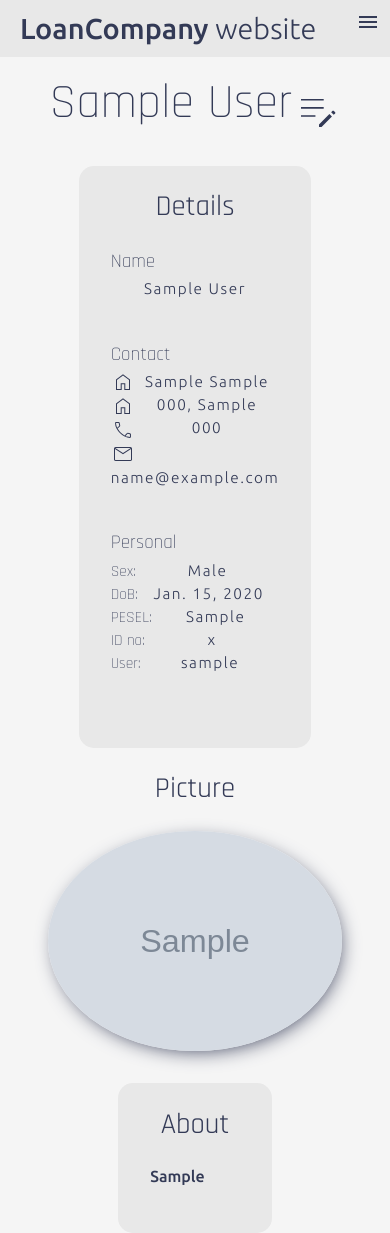
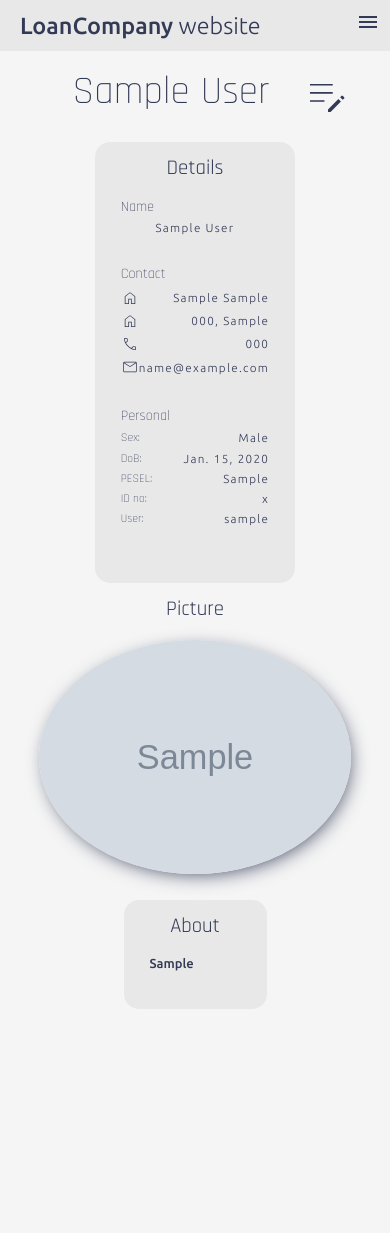
Before and after one commit to adam-teszner/loan-company, a Django app: page /accounts/user/1 in a window 390 px wide. After the commit the page ends 1009 px from the top, so only its background shows below. Run offline with Django 4.2, Linux system fonts and the light colour scheme; a user stored in the database is signed in; tables that the repository leaves empty hold one stand-in row (values such as "Sample post"); grey boxes marked "Sample" are stand-in pictures.

Commit message:
fixed many responsive issues on FE level

```diff
--- a/core/templates/registration/profile.html
+++ b/core/templates/registration/profile.html
@@ -14,17 +14,17 @@
             <h2>Details</h2>
             <div>
                 Name
-                <p>{{userinfo.first_name}} {{userinfo.last_name}}</p>
+                <p id="name">{{userinfo.first_name}} {{userinfo.last_name}}</p>
             </div>
             <div>
                 Contact
-                <p><svg xmlns="http://www.w3.org/2000/svg" height="24" width="24" fill="#333A56"><path d="M6 19h3.7v-5.875h4.6V19H18v-9l-6-4.55L6 10Zm-1 1V9.5l7-5.3 7 5.3V20h-5.7v-5.875h-2.6V20Zm7-7.775Z"/></svg>{{userinfo.adress.street}} {{userinfo.adress.building_no}}</p>
-                <p><svg xmlns="http://www.w3.org/2000/svg" height="24" width="24" fill="#333A56"><path d="M6 19h3.7v-5.875h4.6V19H18v-9l-6-4.55L6 10Zm-1 1V9.5l7-5.3 7 5.3V20h-5.7v-5.875h-2.6V20Zm7-7.775Z"/></svg>{{userinfo.adress.zip_code}}, {{userinfo.adress.city}}</p>
-                <p><svg xmlns="http://www.w3.org/2000/svg" height="24" width="24" fill="#333A56"><path d="M18.9 19.875q-2.6 0-5.262-1.325-2.663-1.325-4.788-3.462Q6.725 12.95 5.388 10.3 4.05 7.65 4.05 5.05q0-.45.3-.75T5.1 4h2.45q.45 0 .75.25t.375.675l.5 2.375q.075.4-.012.712-.088.313-.338.538L6.65 10.6q1.325 2.225 3.013 3.887 1.687 1.663 3.937 2.938l2.125-2.2q.25-.25.563-.35.312-.1.662-.025l2.1.425q.4.1.65.4.25.3.25.725v2.425q0 .45-.3.75t-.75.3ZM6.15 9.65 8.075 7.9q.1-.1.125-.225.025-.125 0-.25L7.75 5.3q-.05-.15-.137-.225Q7.525 5 7.375 5h-2.05q-.125 0-.2.075-.075.075-.075.2.025 1.025.313 2.137.287 1.113.787 2.238Zm8.375 8.225q1.025.5 2.175.738 1.15.237 2 .262.1 0 .175-.075.075-.075.075-.2v-2q0-.15-.075-.25t-.225-.15l-1.85-.375q-.1-.025-.187 0-.088.025-.188.125ZM6.15 9.65Zm8.375 8.225Z"/></svg>{{userinfo.phone_no}}</p>
+                <p><img src="{% static 'images/svg/adress.svg' %}" alt="Adress1">{{userinfo.adress.street}} {{userinfo.adress.building_no}}</p>
+                <p><img src="{% static 'images/svg/adress.svg' %}" alt="Adress2">{{userinfo.adress.zip_code}}, {{userinfo.adress.city}}</p>
+                <p><img src="{% static 'images/svg/phone.svg' %}" alt="Phone No.">{{userinfo.phone_no}}</p>
                 {% if userinfo.user.email %}
-                    <p><svg xmlns="http://www.w3.org/2000/svg" height="24" width="24" fill="#333A56"><path d="M4.625 19q-.7 0-1.162-.462Q3 18.075 3 17.375V6.625q0-.7.463-1.162Q3.925 5 4.625 5h14.75q.7 0 1.163.463.462.462.462 1.162v10.75q0 .7-.462 1.163-.463.462-1.163.462ZM12 12.125l-8-5.25v10.5q0 .275.175.45t.45.175h14.75q.275 0 .45-.175t.175-.45v-10.5ZM12 11l7.7-5H4.3ZM4 6.875V6v11.375q0 .275.175.45t.45.175H4v-.625Z"/></svg>{{userinfo.user.email}}</p>
+                <p><img src="{% static 'images/svg/email.svg' %}" alt="Email">{{userinfo.user.email}}</p>
                 {% else %}
-                    <p><svg xmlns="http://www.w3.org/2000/svg" height="24" width="24" fill="#333A56"><path d="M4.625 19q-.7 0-1.162-.462Q3 18.075 3 17.375V6.625q0-.7.463-1.162Q3.925 5 4.625 5h14.75q.7 0 1.163.463.462.462.462 1.162v10.75q0 .7-.462 1.163-.463.462-1.163.462ZM12 12.125l-8-5.25v10.5q0 .275.175.45t.45.175h14.75q.275 0 .45-.175t.175-.45v-10.5ZM12 11l7.7-5H4.3ZM4 6.875V6v11.375q0 .275.175.45t.45.175H4v-.625Z"/></svg>email not provided</p>
+                    <p><img src="{% static 'images/svg/email.svg' %}" alt="Email">email not provided</p>
                 {% endif %}
             </div>
             <div>
--- a/core/views.py
+++ b/core/views.py
@@ -316,7 +316,7 @@ class UserResetPasswordForm(SuccessMessageMixin, PasswordResetConfirmView):
 
 class CustomerListView(LoginRequiredMixin, ListView):
 
-    paginate_by = 8
+    paginate_by = 1
 
     def get_queryset(self):
 
--- a/static/css/pyle-style.css
+++ b/static/css/pyle-style.css
@@ -10,8 +10,15 @@
     --ad-two-color-darker: #c9c9c9;
     --font-raj: 'Rajdhani', sans-serif;
     --font-ubu: 'Ubuntu';
+    font-size: min(1.8vw, 16px);
 
 
+}
+
+@media screen and (max-width: 700px) {
+    :root {
+        font-size: 13px;
+    }
 }
 
 a {
@@ -1056,9 +1132,9 @@ a.fill-th {
 .prf-pag > h2 {
     font-weight: 400;
     font-family: var(--font-raj);
-    font-size: 1.8em;
+    font-size: 1.6rem;
     text-align: center;
-    margin-top: .5em;
+    margin-top: .5rem;
 }
 
 .col-darker {
@@ -1069,31 +1145,39 @@ a.fill-th {
 .prf-pag > div {
     font-family: var(--font-raj);
     font-weight: 200;
-    font-size: 1.2em;
-    padding-bottom: 1em;
+    font-size: 1.1rem;
+    padding-bottom: 1rem;
     text-align: left;
-    margin-bottom: 1em;
+    margin-bottom: 1rem;
 }
 
 .prf-pag > div > p {
     font-family: 'Ubuntu', sans-serif;
     font-weight: 200;
-    font-size: .8em;
-    margin-top: .4em;
-    margin-bottom: .4em;
-    letter-spacing: .1em;
+    font-size: .9rem;
+    margin-top: .4rem;
+    margin-bottom: .4rem;
+    letter-spacing: .1rem;
+    /* text-align: center; */
+
+    display: flex;
+    align-items: center;
+    justify-content: space-between;
+}
+
+#name {
+    display: block;
     text-align: center;
 }
 
-.prf-pag > div > p > svg {
-    float: left;
-    clear: both;
-    transform: translateY(-3px);
+
+.prf-pag > div > p > img {
+    width: max(18px, 1.8vw);
 }
 
 .prf-pag > div > p > span {
-    float: left;
-    clear: both;
+    /* float: left;
+    clear: both; */
     font-size: 1em;
     letter-spacing: normal;
     font-family: var(--font-raj);
--- a/static/js/scripts.js
+++ b/static/js/scripts.js
@@ -1,8 +1,8 @@
+const nav = document.getElementById('navbar').classList;
+const menu = document.getElementById('menu-ic').classList;
+const closeMen = document.getElementById('close-ic').classList;
+
 function openMenu() {
-    let nav = document.getElementById('navbar').classList;
-    let menu = document.getElementById('menu-ic').classList;
-    let closeMen = document.getElementById('close-ic').classList;
-
     if (nav.contains('menu-invisible') && closeMen.contains('menu-invisible')) {
         var cl = nav.remove('menu-invisible'); closeMen.remove('menu-invisible'); menu.add('menu-invisible');
         return cl
@@ -22,7 +22,7 @@ const userIcon = document.getElementById('account_icon');
 var timeout;
 
 function userTooltipShow () {
-    if(window.innerWidth > 1050) {
+    if(window.innerWidth > 949) {
         clearTimeout(timeout);
         userInfoTooltip.style.display = 'block';
         // console.log('one');
@@ -30,7 +30,7 @@ function userTooltipShow () {
 }
 
 function userTooltipHide () {
-    if(window.innerWidth > 1050) {
+    if(window.innerWidth > 949) {
         timeout = setTimeout(() => {userInfoTooltip.style.display = 'none';},300);
     } else {}
 }
@@ -358,22 +358,31 @@ function shrinkTable (id) {
 
 }
 
+const showUserMenu = document.getElementById('account_icon');
+const mobileAccTooltip = document.querySelectorAll('.mob-acc-tooltip')[0];
+const accIcon = document.querySelectorAll('.account-icon-2')[0].innerHTML;
+const currentUser = document.querySelectorAll('.user-names')[0].innerHTML;
 
+showUserMenu.addEventListener('click', () => {
+    if (window.innerWidth < 950 ){
+        if (mobileAccTooltip.classList.contains('menu-invisible') === true ) {
+            showUserMenu.innerHTML = `${currentUser}`;
+            showUserMenu.classList.add('acc-wide');
+        } else {
+            showUserMenu.innerHTML = `${accIcon}`;
+            showUserMenu.classList.remove('acc-wide');
+        }
+        mobileAccTooltip.classList.toggle('menu-invisible');
+    }
+})
 
-// const btnTest = document.getElementById('income');
-// btnTest.addEventListener('click', fetchTest);
-
-// // document.getElementById('income').addEventListener('click', fetchTest);
-
-// function fetchTest () {
-//     var url = btnTest.getAttribute('data-url')
-//     fetch(url)
-//         // .then(response => response.text())
-//         // .then(text => console.log(text))
-//         // .then(res => {
-//         //     console.log(res.body)
-//         // })
-//         .then(res => res.text())
-//         .then(text => console.log(text))
-
-// }
+window.addEventListener('resize', () => {
+    if (window.innerWidth > 950  &&  !nav.contains('menu-invisible') && !closeMen.contains('menu-invisible')) {
+        mobileAccTooltip.classList.add('menu-invisible');
+        nav.add('menu-invisible');
+        closeMen.add('menu-invisible');
+        menu.remove('menu-invisible');
+    }
+    showUserMenu.innerHTML = accIcon;
+    showUserMenu.classList.remove('acc-wide');
+})
```
Also changed, not shown: other parts of static/css/pyle-style.css (+73 -4 lines), core/templates/core/customer_list.html (+15 -13 lines), templates/base.html (+11 -18 lines), static/images/svg/adress.svg (added), static/images/svg/edit.svg (added), static/images/svg/email.svg (added), static/images/svg/phone.svg (added).
